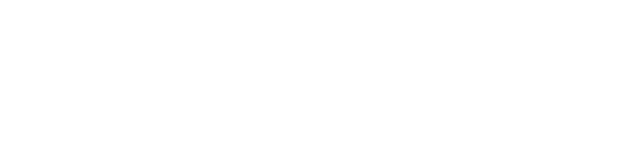
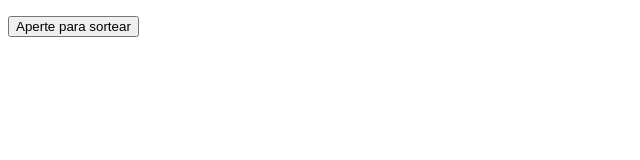
Before and after one commit to AliceSBulhoes/Aula_Web_0804, a plain HTML site: page index.html in a window 1280 px wide. Shown: the whole page, without its empty margins (0-640 px from the left). Drawn offline with Linux system fonts and the light colour scheme.

Commit message:
Repetição do while, metodos length, push, includes, ceil, random

```diff
--- a/index.html
+++ b/index.html
@@ -6,6 +6,8 @@
     <title>Site</title>
 </head>
 <body>
+    <p id="teste"></p>
+    <button onclick="sorteio()">Aperte para sortear</button>
     <script src="script.js"></script>
 </body>
 </html>
--- a/script.js
+++ b/script.js
@@ -49,3 +49,17 @@ for(aluno of lista_alunos){
     let media = (aluno.nota[0] + aluno.nota[1])/ 2;
     console.log(`A média do aluno ${aluno.nome} é ${media}`)
 }
+
+//Você precisa desnvolver um algoritmo que faça um sorteio de bingo
+function sorteio(){
+    const sorteio = [];
+
+    while(sorteio.length < 6){
+        let num1 = Math.ceil(Math.random() * 60);
+        if(!sorteio.includes(num1)){
+            sorteio.push(num1);
+        }
+    }
+    sorteio.sort((a,b)=> a-b);
+    document.getElementById("teste").innerHTML = sorteio
+}
```
